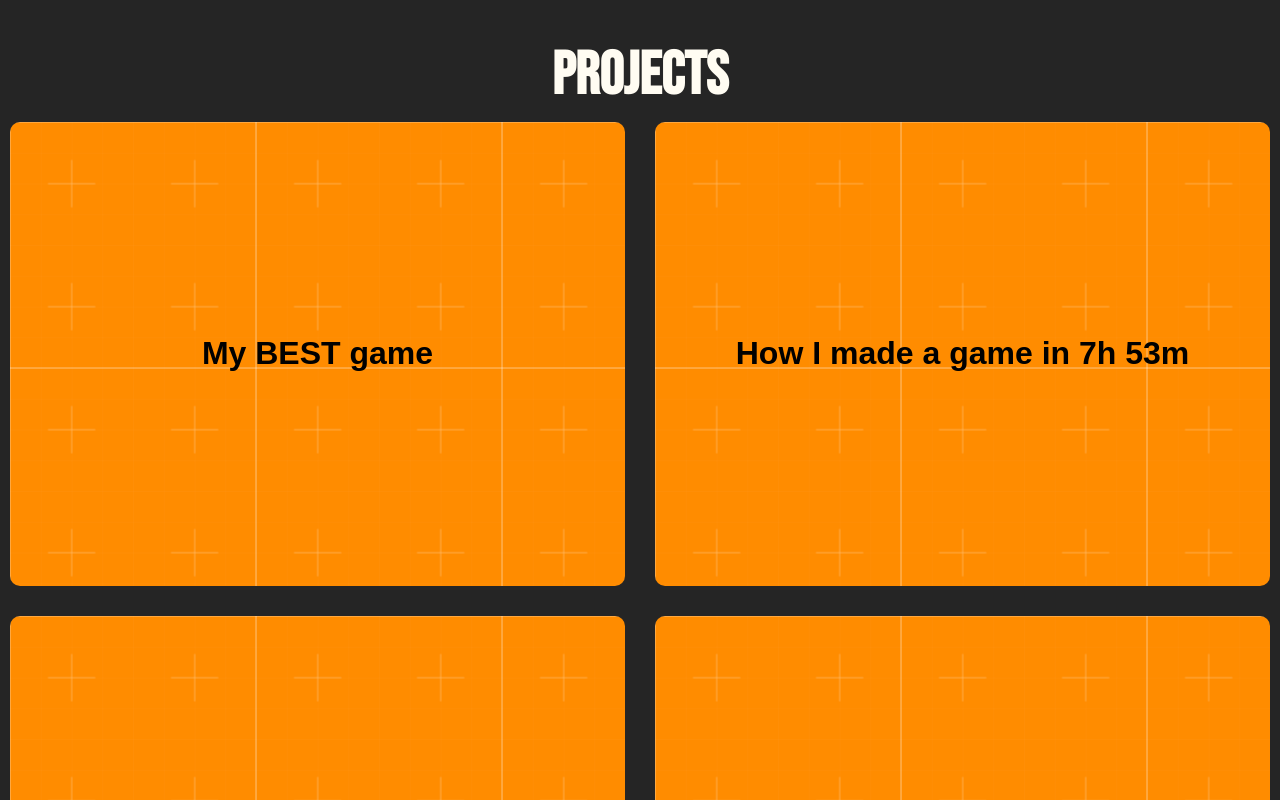
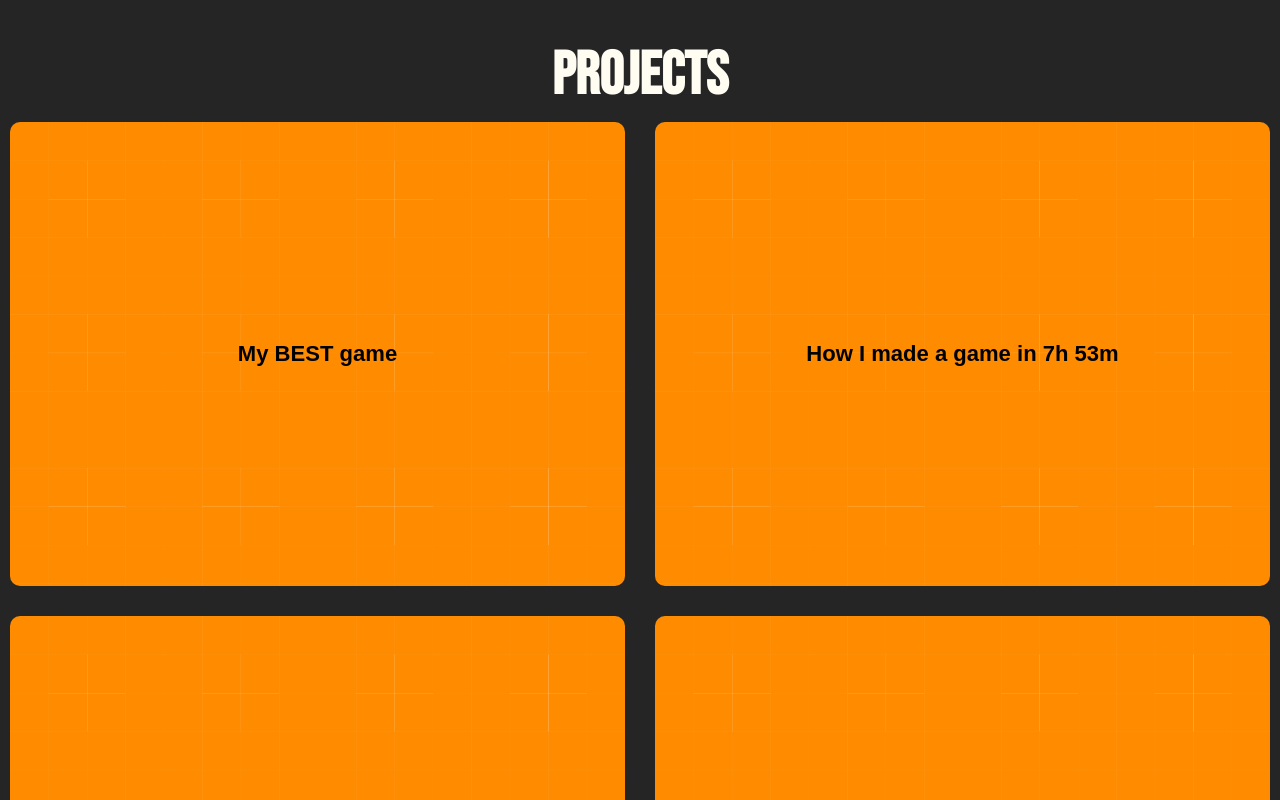
Before and after one commit to psikh286/psikh286.github.io, a React (Create React App) app: page /#/ in a window 1280 px wide. Shown: the part 920-1720 px from the top of the page. Built offline with nearby package versions, Linux system fonts and the light colour scheme.

Commit message:
[EDIT] project Card style;

```diff
--- a/src/components/project/projectCard.css
+++ b/src/components/project/projectCard.css
@@ -1,8 +1,8 @@
 
 .project__card {
     height: auto;
-    background-image: url(../../img/protoTexturesPng/Orange/texture_07.png);
-    background-size: 40%;
+    background-image: url(../../img/protoTexturesPng/Orange/texture_03.png);
+    background-size: 50%;
 
     box-shadow: rgb(167, 75, 75);
     border-radius: 10px;
@@ -17,6 +17,7 @@
     max-width: 800px;
     padding: 5px;
     position: relative;
+    user-select: none;
 }
 
 .project__title {
@@ -24,12 +25,13 @@
     opacity: 1;
     transition: all 1s ease;
 
-    padding: 4rem;
+    padding: 2rem;
+    text-align: center;
 
 
     word-break: break-word;
     font-family: Arial;
-    font-size: 2rem;
+    font-size: clamp(1rem, 0.8187rem + 0.7005vw, 2.5rem);
     color: black;
 }
 
```
